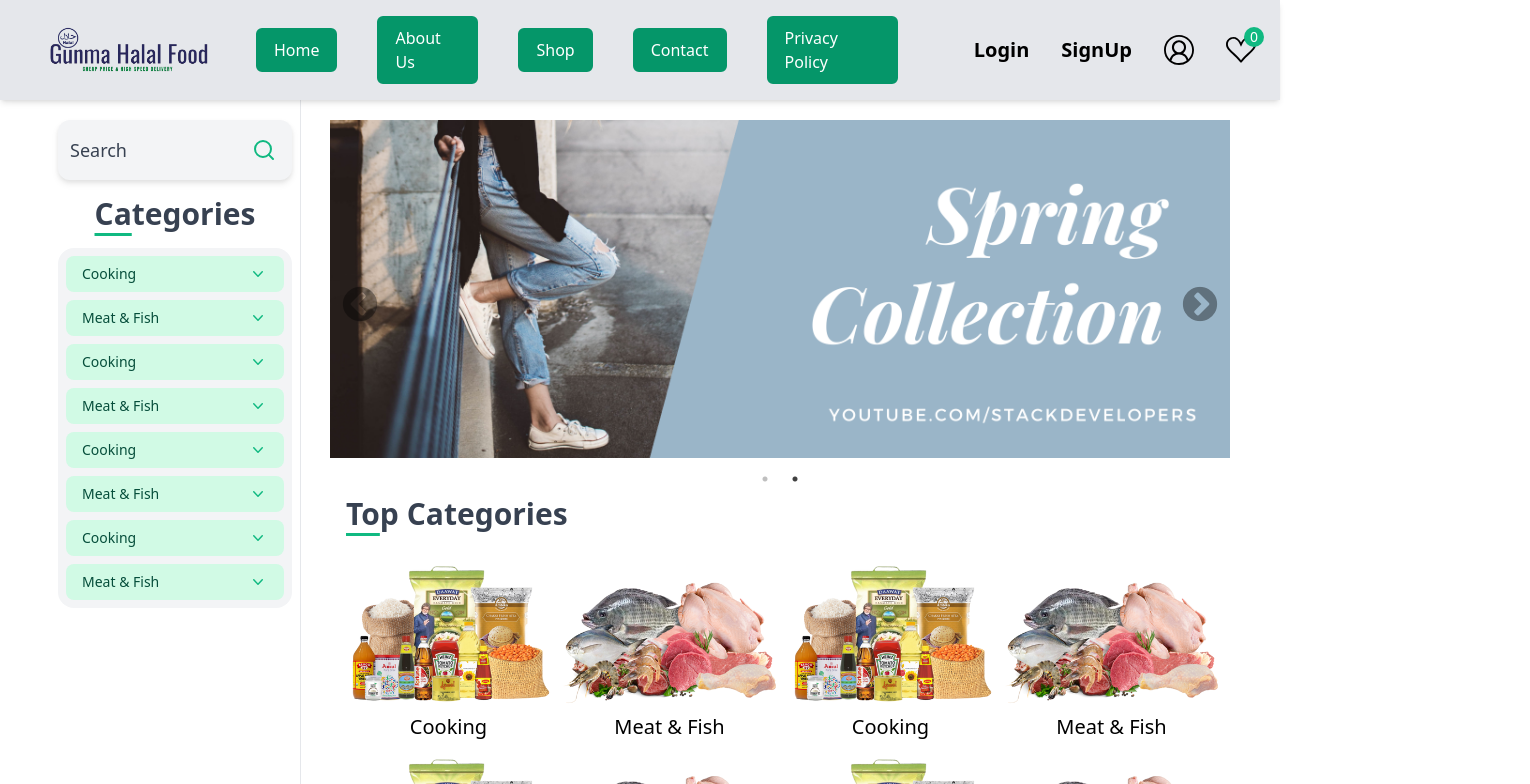
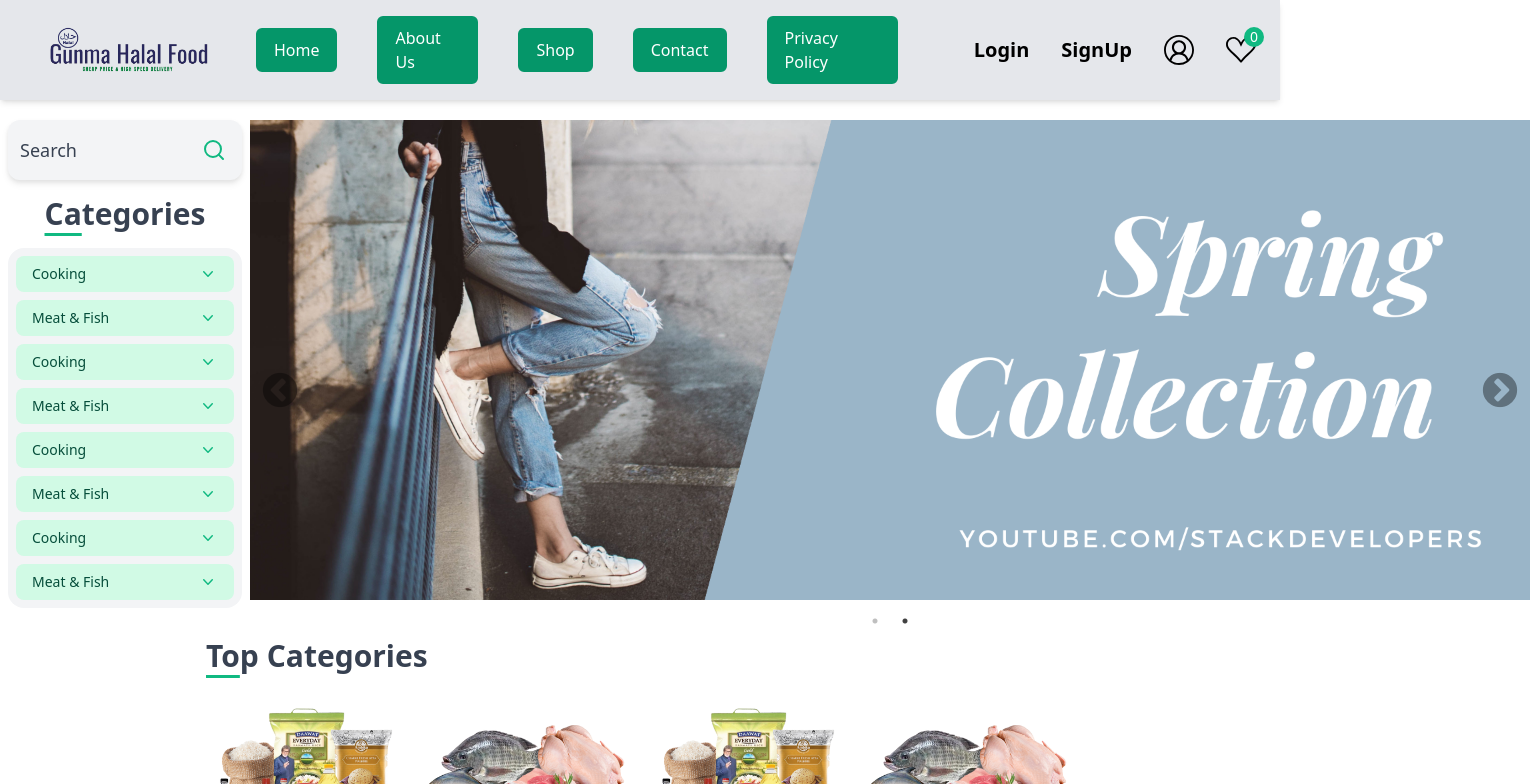
Before and after one commit to arapurbo18181/Gunma-Halal-Food, a React (Create React App) app: page / in a window 1280 px wide. Shown: the top 784 px of the page, 1530 px wide, since content can reach past the window. Built offline with nearby package versions, Linux system fonts and the light colour scheme.

Commit message:
slider updated

```diff
--- a/src/components/CategorySidebar.js
+++ b/src/components/CategorySidebar.js
@@ -6,7 +6,7 @@ const CategorySidebar = () => {
 
 
   return (
-    <section className="border-r overflow-y-auto fixed transition-all duration-500">
+    <section className="overflow-y-auto fixed left-0 transition-all duration-500">
       <div className="w-[250px] px-2 pt-4 h-[92vh]">
       <Searchbar/>
       <h1 className="text-3xl font-bold text-center text-gray-700 my-4">
--- a/src/components/Hero.js
+++ b/src/components/Hero.js
@@ -54,7 +54,7 @@ const Hero = () => {
 
 
   return (
-    <section className='container xl:w-[900px] h-full mt-5'>
+    <section className='container xl:w-[100%] h-full mt-5'>
     {/* //! Main Slider */}
         <Slider {...settings}>
             {
--- a/src/components/UserDashboard.js
+++ b/src/components/UserDashboard.js
@@ -7,10 +7,10 @@ const UserDashboard = () => {
   const {TotalAmount, TotalWishlist} = useCart();
   return (
     <section className="container flex justify-start items-center xl:mx-4">
-      <div className="grid grid-cols-1 md:grid-cols-2 lg:grid-cols-3 xl:grid-cols-3 gap-6">
+      <div className="grid sm:grid-cols-2 lg:grid-cols-3 xl:grid-cols-3 gap-6">
         {CardsForUserDashboard.map((item) => {
           return (
-            <div className="border h-40 w-full md:w-96 xl:w-80 px-4 py-2 bg-gradient-to-t from-emerald-600 to-emerald-200 hover:-translate-y-1 ease-in-out transition-all duration-500">
+            <div className="border h-40 w-96 xl:w-80 px-4 py-2 bg-gradient-to-t from-emerald-600 to-emerald-200 hover:-translate-y-1 ease-in-out transition-all duration-500">
               <div className="flex justify-start items-center space-x-2">
                 <h2 className="text-3xl"> {item.amount} </h2>
                 <h2 className="text-3xl"> {item.head} </h2>
--- a/src/pages/Home.js
+++ b/src/pages/Home.js
@@ -2,20 +2,23 @@ import React from "react";
 import Categories from "../components/Categories";
 import CategorySidebar from "../components/CategorySidebar";
 import Hero from "../components/Hero";
-import Footer from "../components/Footer"
+import Footer from "../components/Footer";
 
 const Home = () => {
   return (
-    <section className="flex justify-center items-start w-full">
+    <section className="flex flex-col justify-center items-start w-full">
+      <div className="flex">
+      <div className="hidden xl:block -mt-4 w-[250px]">
+          {/* <div className="block w-[320px]"></div> */}
+        <CategorySidebar />
+        </div>
+        <Hero />
+      </div>
       <div className="flex justify-center items-center xl:items-start container">
-        <div className="hidden xl:block -mt-4 w-[280px]">
-          <div className="block w-[320px]"></div>
-          <CategorySidebar />
-        </div>
+
         <div className="flex flex-col justify-start items-end w-full xl:w-[900px]">
-          <Hero />
           <Categories />
-          <Footer/>
+          <Footer />
         </div>
       </div>
     </section>
```
